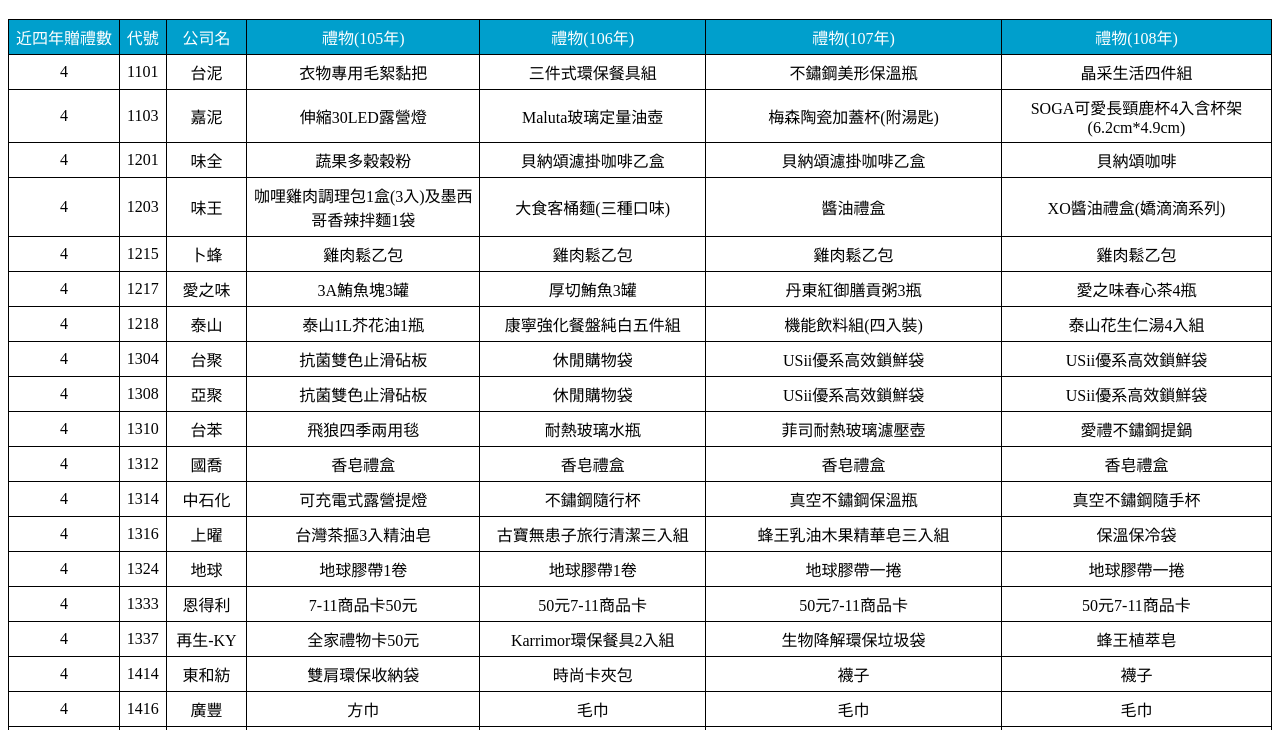
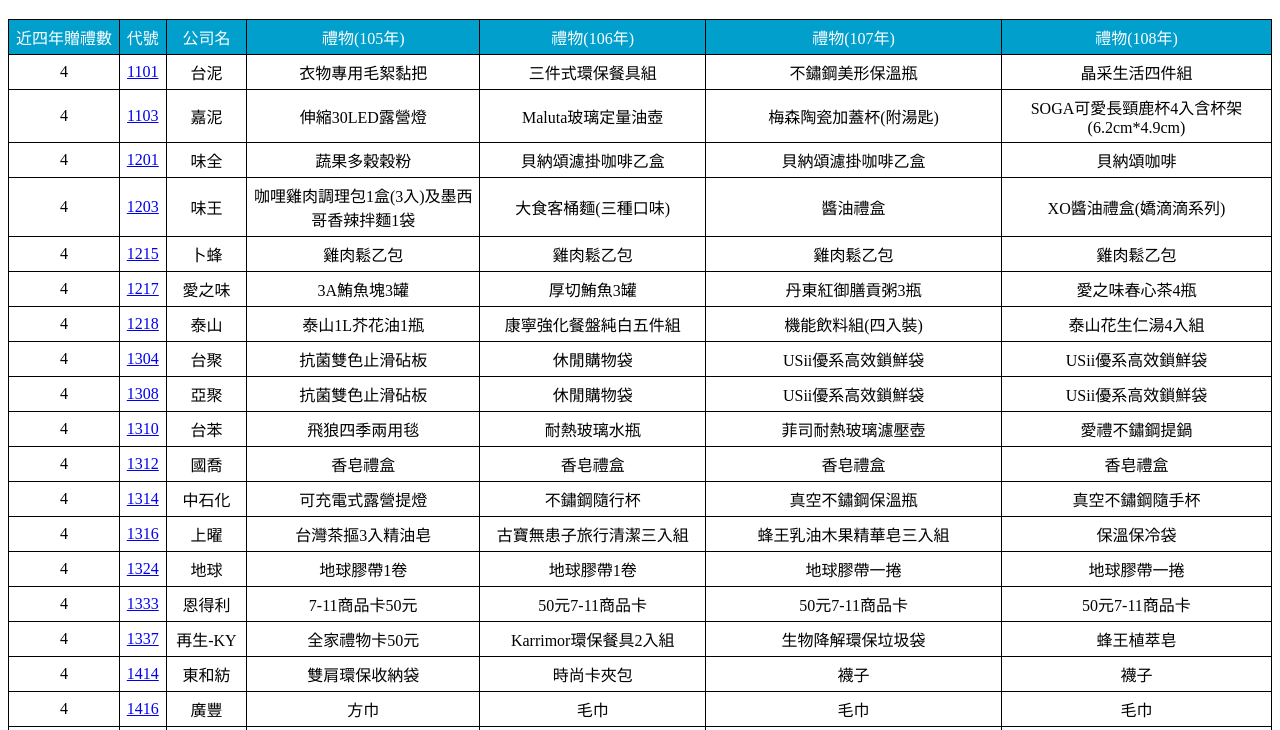
Before and after one commit to taurusmuch/taiwanShareholdersSouvenir, a plain HTML site: page index.html in a window 1280 px wide. Shown: the part 70-800 px from the top of the page. Drawn offline with nearby package versions, Linux system fonts and the light colour scheme.

Commit message:
[modify]modify UI

```diff
--- a/index.html
+++ b/index.html
@@ -71,7 +71,7 @@
 
             for(var i=4; i>0; i--){
                 $.each(data[i], function(key, value){
-                    $('#t_body').append('<tr><td>'+i+'</td><td>'+key+'</td><td>'+value.company+'</td><td>'+(value.present[105] == undefined ? '' : value.present[105] )+'</td><td>'+(value.present[106] == undefined ? '' : value.present[106] )+'</td><td>'+(value.present[107] == undefined ? '' : value.present[107] )+'</td><td>'+(value.present[108] == undefined ? '' : value.present[108] )+'</td></tr>');
+                    $('#t_body').append('<tr><td>'+i+'</td><td><a href="https://tw.stock.yahoo.com/q/bc?s='+key+'" target="_blank">'+key+'</a></td><td>'+value.company+'</td><td>'+(value.present[105] == undefined ? '' : value.present[105] )+'</td><td>'+(value.present[106] == undefined ? '' : value.present[106] )+'</td><td>'+(value.present[107] == undefined ? '' : value.present[107] )+'</td><td>'+(value.present[108] == undefined ? '' : value.present[108] )+'</td></tr>');
                 });
             }
 
```
